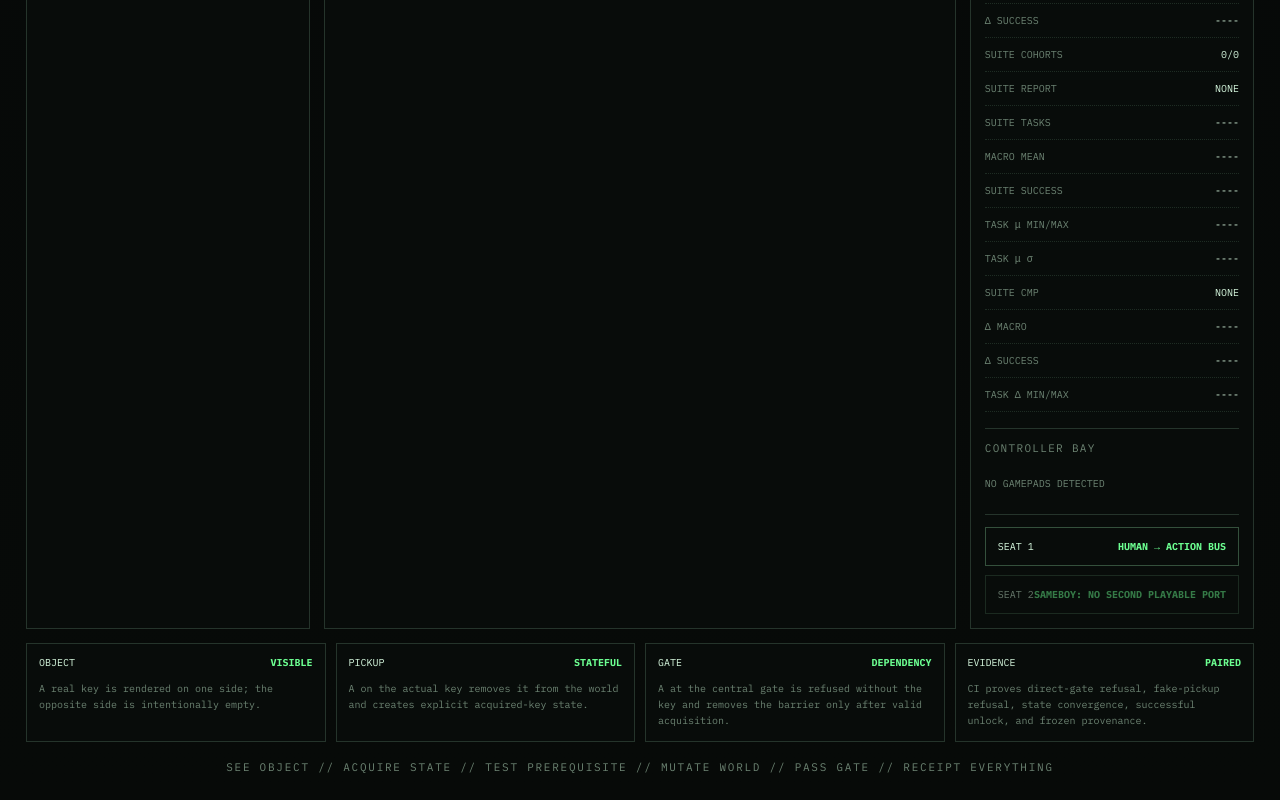
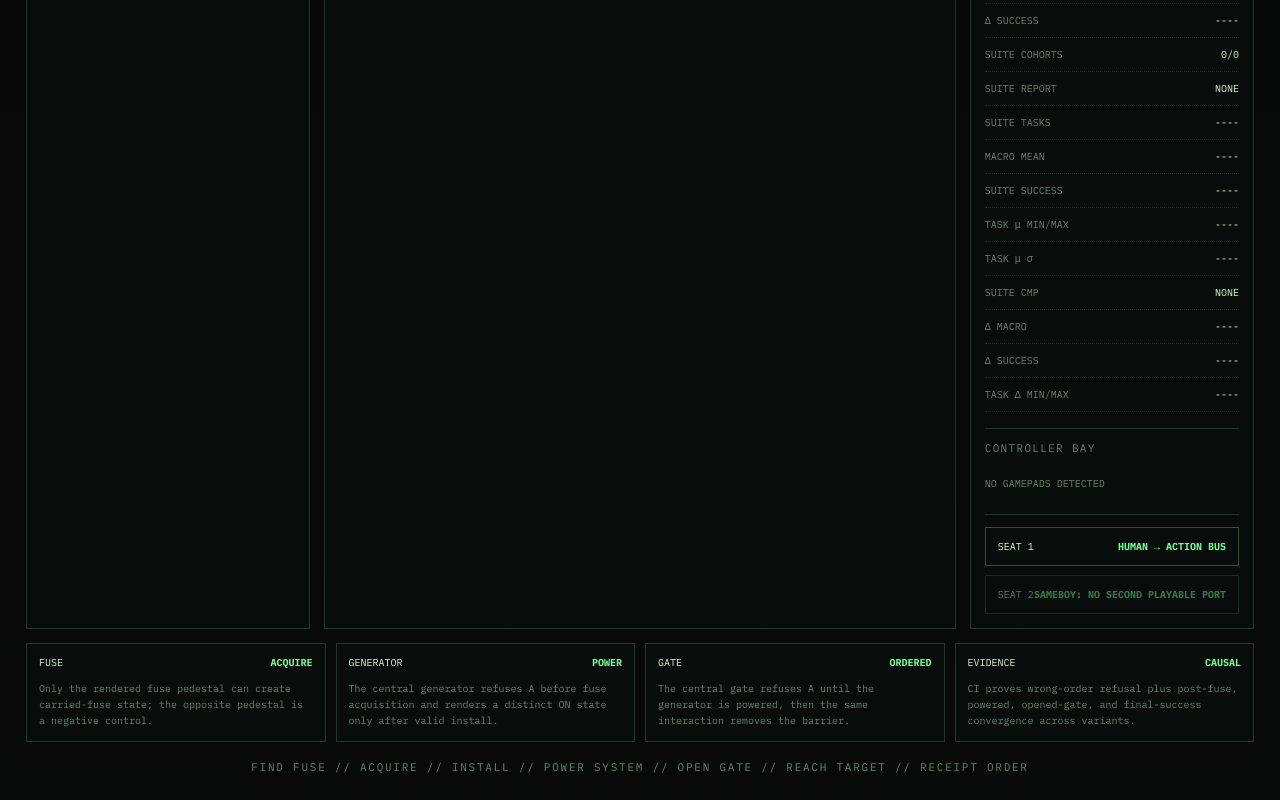
Before and after one commit to MichaelWave369/PhiCade, a React (Vite) app in the folder apps/desktop/: page / in a window 1280 px wide. Shown: the part 2173-2973 px from the top of the page. Built offline with nearby package versions, Linux system fonts and the light colour scheme.

Commit message:
Rung 24: surface ordered Power Chain milestones

```diff
--- a/apps/desktop/src/App.tsx
+++ b/apps/desktop/src/App.tsx
@@ -86,10 +86,10 @@ const systems = ["ALL", "NES", "SNES", "GB", "GBC", "GBA", "GENESIS", "PS1"] as
 const PHIBOT_AGENT_ID = "phi-local";
 
 const milestones = [
-  ["OBJECT", "VISIBLE", "A real key is rendered on one side; the opposite side is intentionally empty."],
-  ["PICKUP", "STATEFUL", "A on the actual key removes it from the world and creates explicit acquired-key state."],
-  ["GATE", "DEPENDENCY", "A at the central gate is refused without the key and removes the barrier only after valid acquisition."],
-  ["EVIDENCE", "PAIRED", "CI proves direct-gate refusal, fake-pickup refusal, state convergence, successful unlock, and frozen provenance."],
+  ["FUSE", "ACQUIRE", "Only the rendered fuse pedestal can create carried-fuse state; the opposite pedestal is a negative control."],
+  ["GENERATOR", "POWER", "The central generator refuses A before fuse acquisition and renders a distinct ON state only after valid install."],
+  ["GATE", "ORDERED", "The central gate refuses A until the generator is powered, then the same interaction removes the barrier."],
+  ["EVIDENCE", "CAUSAL", "CI proves wrong-order refusal plus post-fuse, powered, opened-gate, and final-success convergence across variants."],
 ] as const;
 
 function decodeBase64(value: string): Uint8Array {
@@ -1844,7 +1844,7 @@ export function App() {
         ))}
       </section>
 
-      <footer>SEE OBJECT // ACQUIRE STATE // TEST PREREQUISITE // MUTATE WORLD // PASS GATE // RECEIPT EVERYTHING</footer>
+      <footer>FIND FUSE // ACQUIRE // INSTALL // POWER SYSTEM // OPEN GATE // REACH TARGET // RECEIPT ORDER</footer>
     </main>
   );
 }
```
